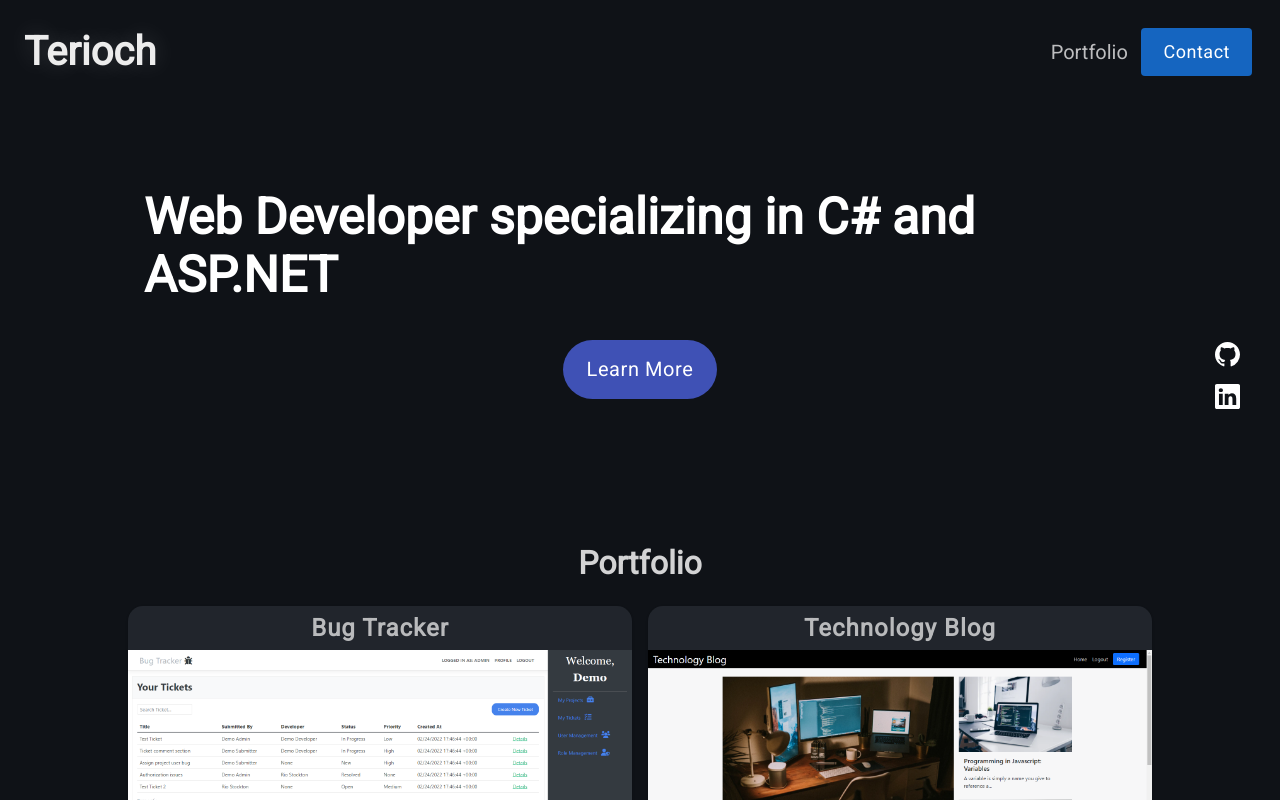
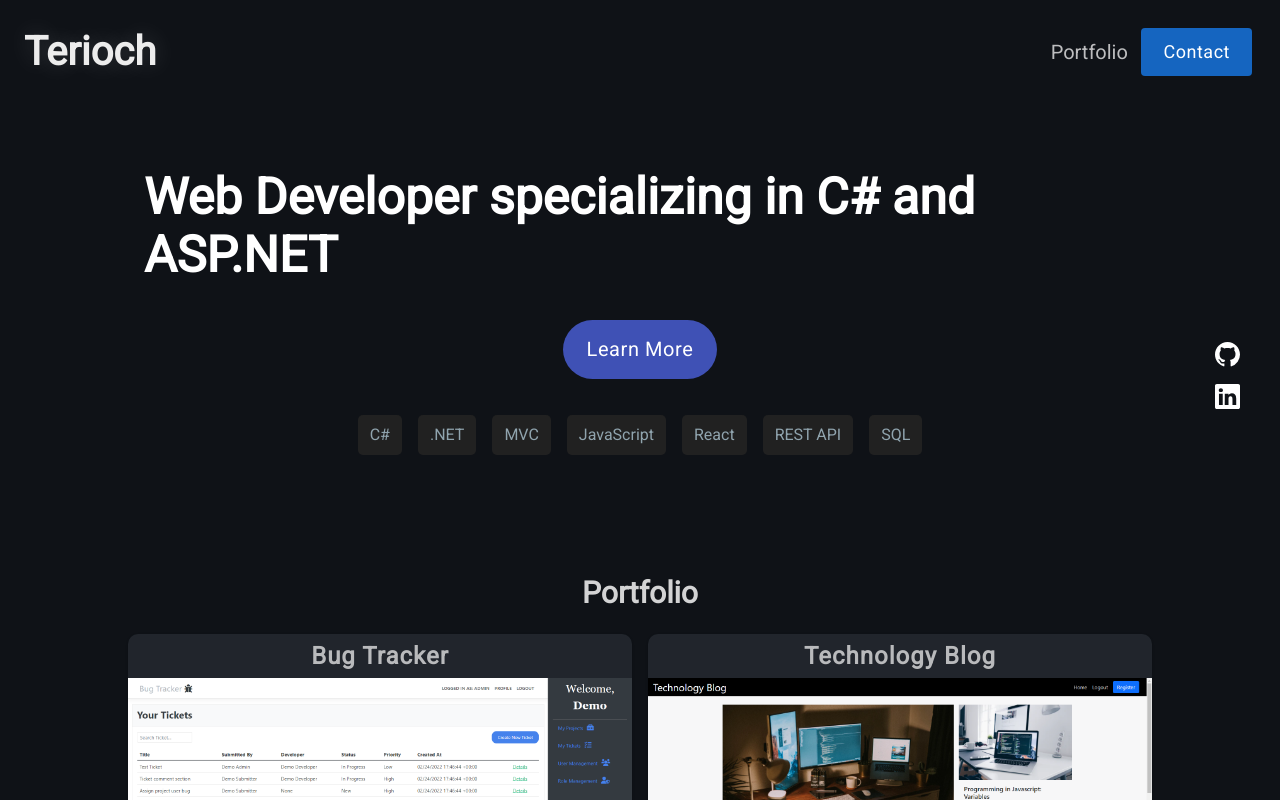
Before and after one commit to DrRykterstein/portfolio-site, a React (Create React App) app: page /#/ in a window 1280 px wide. Built offline with nearby package versions, Linux system fonts and the light colour scheme.

Commit message:
Added skills section plus other UI fixes

```diff
--- a/src/components/portfolio.tsx
+++ b/src/components/portfolio.tsx
@@ -1,10 +1,10 @@
 import React from "react";
 import { Link } from "react-router-dom";
-import { Grid, makeStyles } from "@material-ui/core";
 import { Components } from "./Components";
 import { SharedComponents } from "../shared-components/SharedComponents";
 import { useScreenSize } from "../contexts/screenSizeContext";
 import portfolioItems from "../data/portfolioItems";
+import { Grid, Chip, makeStyles } from "@material-ui/core";
 import "../css/portfolio.css";
 
 // Define custom Mui styles
@@ -17,10 +17,24 @@ const useStyles = makeStyles((theme) => ({
 	MuiButton__viewSite: {
 		fontSize: "18px",
 	},
+	SkillsChip: {
+		borderRadius: "5px",
+		width: "max-content",
+		height: "40px",
+		fontSize: "16px",
+		backgroundColor: "#212121",
+		color: "#90A4AE",
+		// backgroundColor: "#E0E0E0",
+		// color: "#757575",
+		[theme.breakpoints.down("xs")]: {
+			height: "32px",
+			fontSize: "14px",
+		},
+	},
 	Paper: {
 		backgroundColor: "#0F1217",
 		cursor: "pointer",
-		borderRadius: "15px",
+		borderRadius: "10px",
 	},
 	Link: {
 		textDecoration: "none",
@@ -49,6 +63,31 @@ const Portfolio: React.FC = () => {
 						Learn More
 					</MuiButton>
 				</Link>
+				<div>
+					<Grid container spacing={2}>
+						<Grid item>
+							<Chip className={classes.SkillsChip} label="C#" />
+						</Grid>
+						<Grid item>
+							<Chip className={classes.SkillsChip} label=".NET" />
+						</Grid>
+						<Grid item>
+							<Chip className={classes.SkillsChip} label="MVC" />
+						</Grid>
+						<Grid item>
+							<Chip className={classes.SkillsChip} label="JavaScript" />
+						</Grid>
+						<Grid item>
+							<Chip className={classes.SkillsChip} label="React" />
+						</Grid>
+						<Grid item>
+							<Chip className={classes.SkillsChip} label="REST API" />
+						</Grid>
+						<Grid item>
+							<Chip className={classes.SkillsChip} label="SQL" />
+						</Grid>
+					</Grid>
+				</div>
 			</section>
 			<section className="portfolio__main__container">
 				<h1 className="portfolio__main__title">Portfolio</h1>
--- a/src/css/portfolio.css
+++ b/src/css/portfolio.css
@@ -38,7 +38,7 @@
 }
 
 .portfolio__main__title {
-	font-size: 32px;
+	font-size: 30px;
 	color: rgba(245, 245, 245, 0.856);
 }
 
@@ -48,7 +48,7 @@
 	font-size: 24px;
 	letter-spacing: 1px;
 	background-color: #21252c;
-	border-radius: 15px 15px 0 0;
+	border-radius: 10px 10px 0 0;
 }
 
 .portfolio__grid__imageContainer {
@@ -58,7 +58,7 @@
 .portfolio__grid__image {
 	max-height: 100%;
 	max-width: 100%;
-	border-radius: 0 0 15px 15px;
+	border-radius: 0 0 10px 10px;
 }
 
 .portfolio__grid__image:hover {
@@ -78,7 +78,7 @@
 	height: 100%;
 	width: 100%;
 	background-color: transparent;
-	border-radius: 0 0 15px 15px;
+	border-radius: 0 0 10px 10px;
 	cursor: default;
 	z-index: 3;
 	padding: 0.5rem;
--- a/src/theme/index.ts
+++ b/src/theme/index.ts
@@ -1,5 +1,5 @@
 import { createMuiTheme } from "@material-ui/core";
-import { blue, indigo, lightBlue } from "@material-ui/core/colors";
+import { blue, indigo, lightBlue, grey } from "@material-ui/core/colors";
 
 const theme = createMuiTheme({
 	palette: {
@@ -10,6 +10,10 @@ const theme = createMuiTheme({
 		secondary: {
 			main: indigo[500],
 			light: indigo[300],
+		},
+		info: {
+			main: grey[400],
+			light: grey[200],
 		},
 	},
 	overrides: {
```
